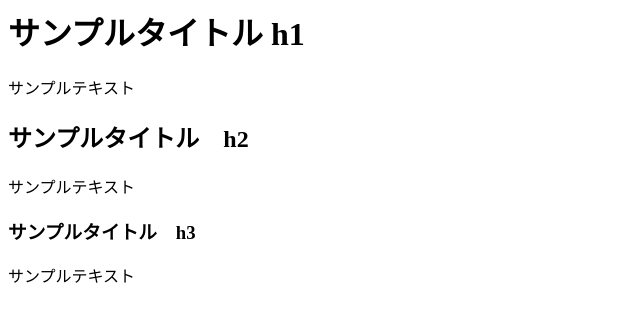
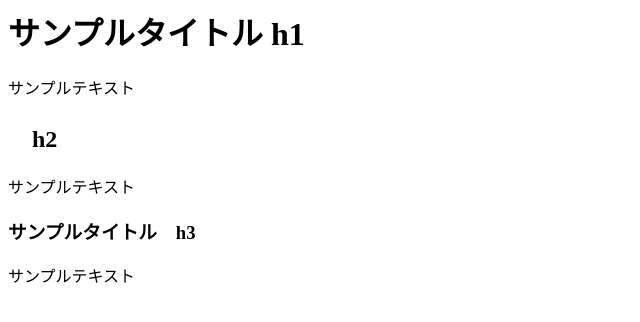
Before and after one commit to iepages/iepages.GitHub.io, a plain HTML site: page index.html in a window 1280 px wide. Shown: the whole page, without its empty margins (0-640 px from the left). Drawn offline with Linux system fonts and the light colour scheme.

Commit message:
Update index.html

```diff
--- a/index.html
+++ b/index.html
@@ -5,7 +5,7 @@
 <body>
   <h1>サンプルタイトル h1</h1>
   <p>サンプルテキスト</p>
-  <h2>サンプルタイトル　h2</h2>
+  <h2>　h2</h2>
   <p>サンプルテキスト</p>
   <h3>サンプルタイトル　h3</h3>
   <p>サンプルテキスト</p>
```
